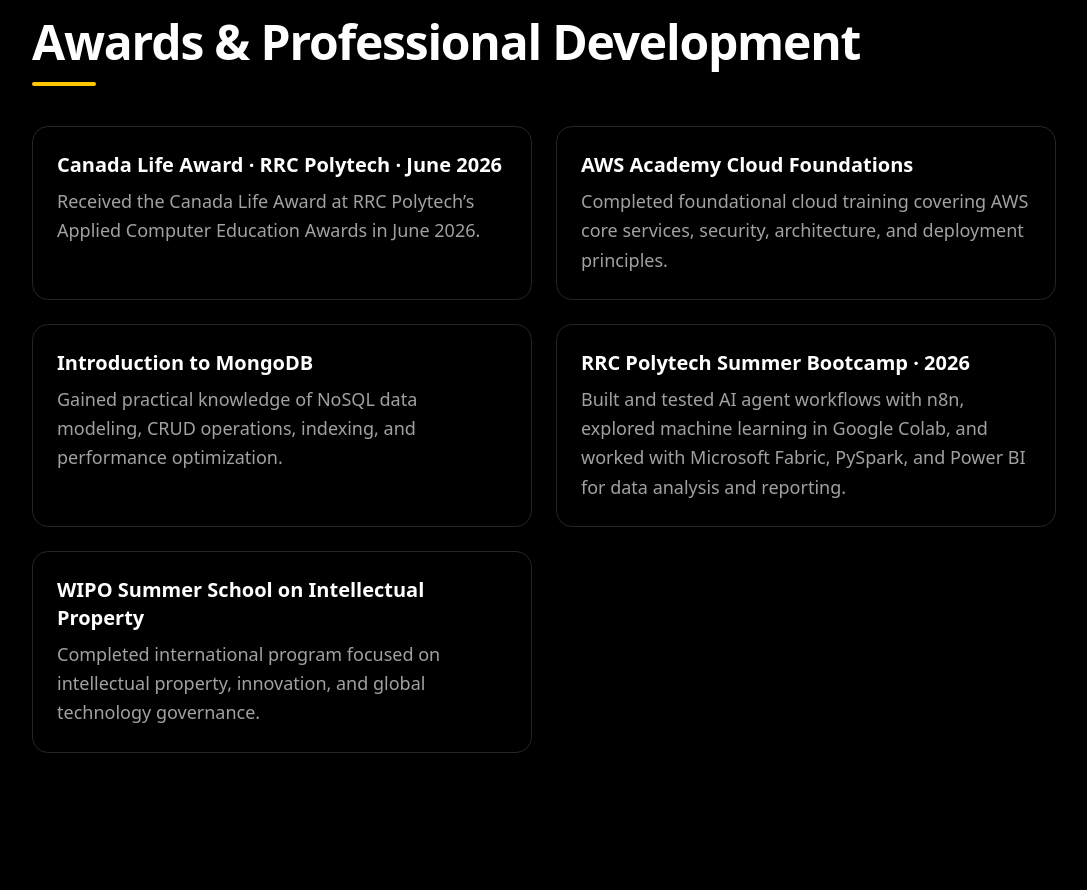
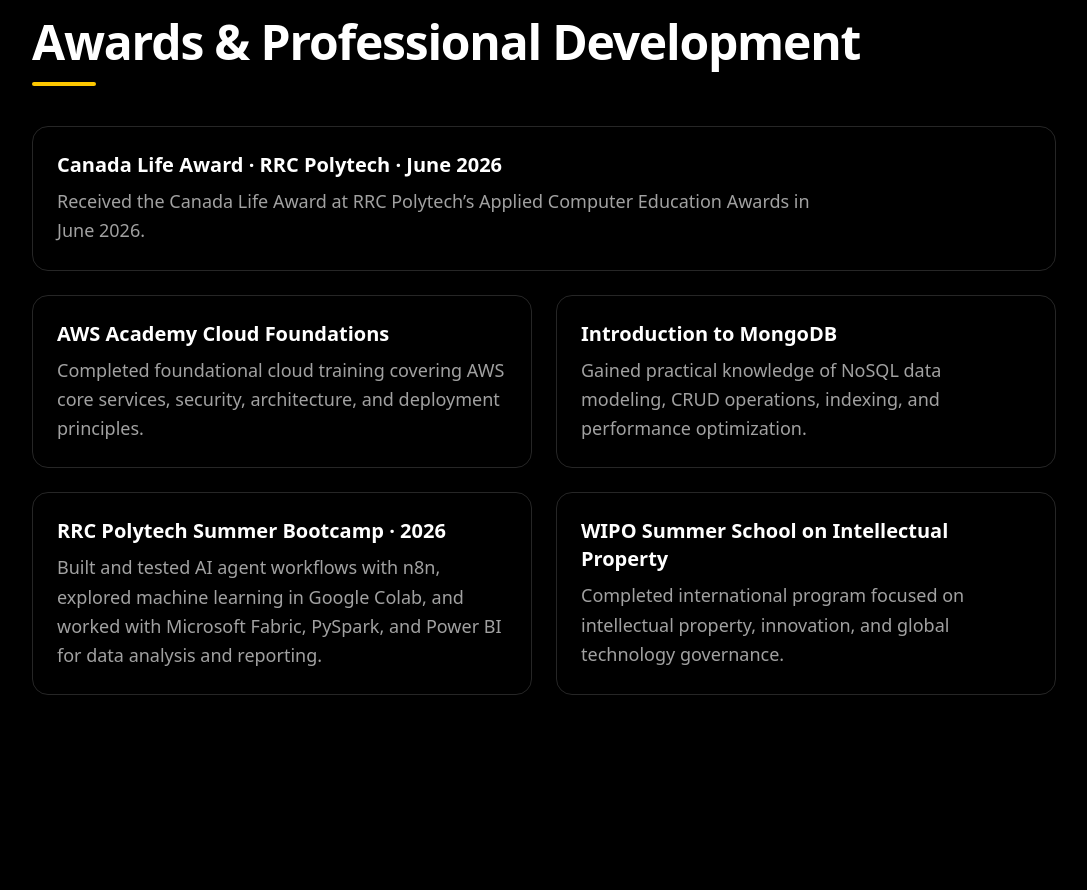
Before and after one commit to jecheta-rrc/nkechi-portfolio, a Next.js app: page / in a window 1280 px wide. Shown: the part 2260-3150 px from the top of the page, without its empty margins (96-1183 px from the left). Built offline with nearby package versions, Linux system fonts and the light colour scheme; a web font is replaced by a local one.

Commit message:
Feature Canada Life Award across the awards grid

```diff
--- a/src/app/page.tsx
+++ b/src/app/page.tsx
@@ -28,7 +28,7 @@ export default function Home() {
 
             <div className="grid gap-6 md:grid-cols-2">
 
-              <div className="p-6 rounded-2xl border border-neutral-800 hover:border-yellow-500 transition">
+              <div className="p-6 rounded-2xl border border-neutral-800 hover:border-yellow-500 transition md:col-span-2">
                 <h3 className="text-xl font-semibold mb-2">Canada Life Award · RRC Polytech · June 2026</h3>
                   <p className="text-neutral-400 text-lg leading-relaxed max-w-3xl">
                     Received the Canada Life Award at RRC Polytech’s Applied Computer Education Awards in June 2026.
```
